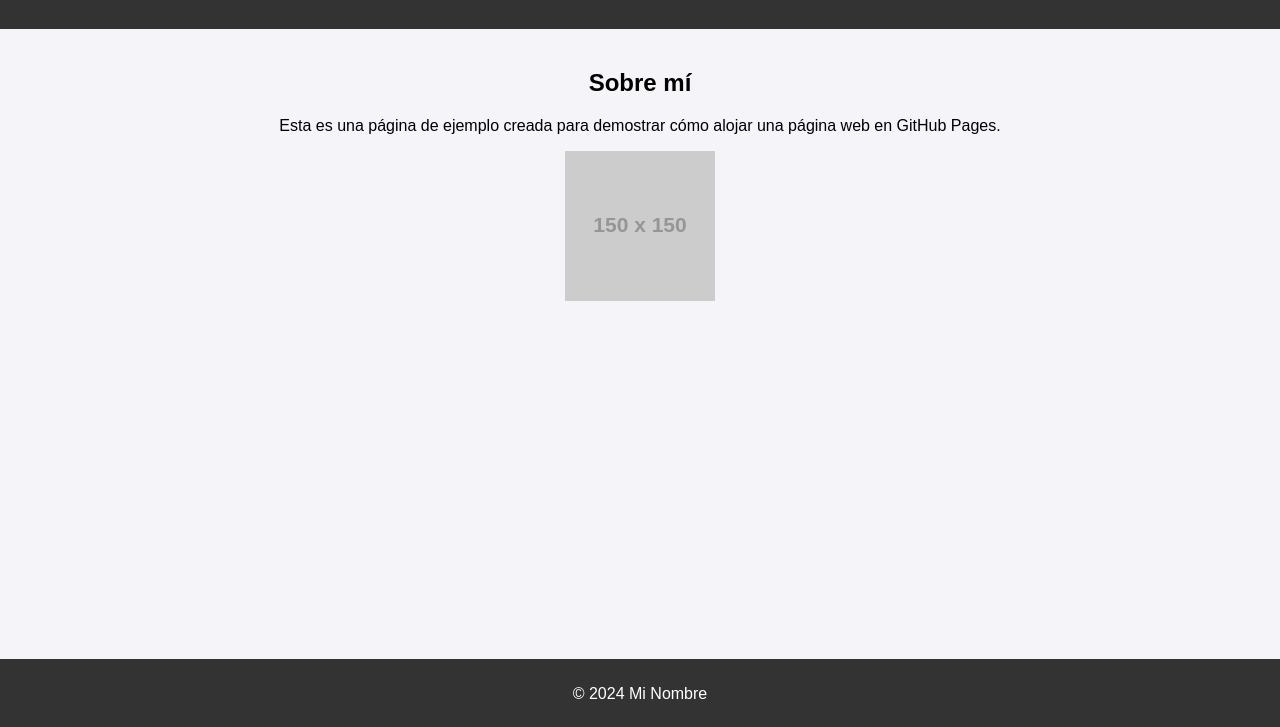
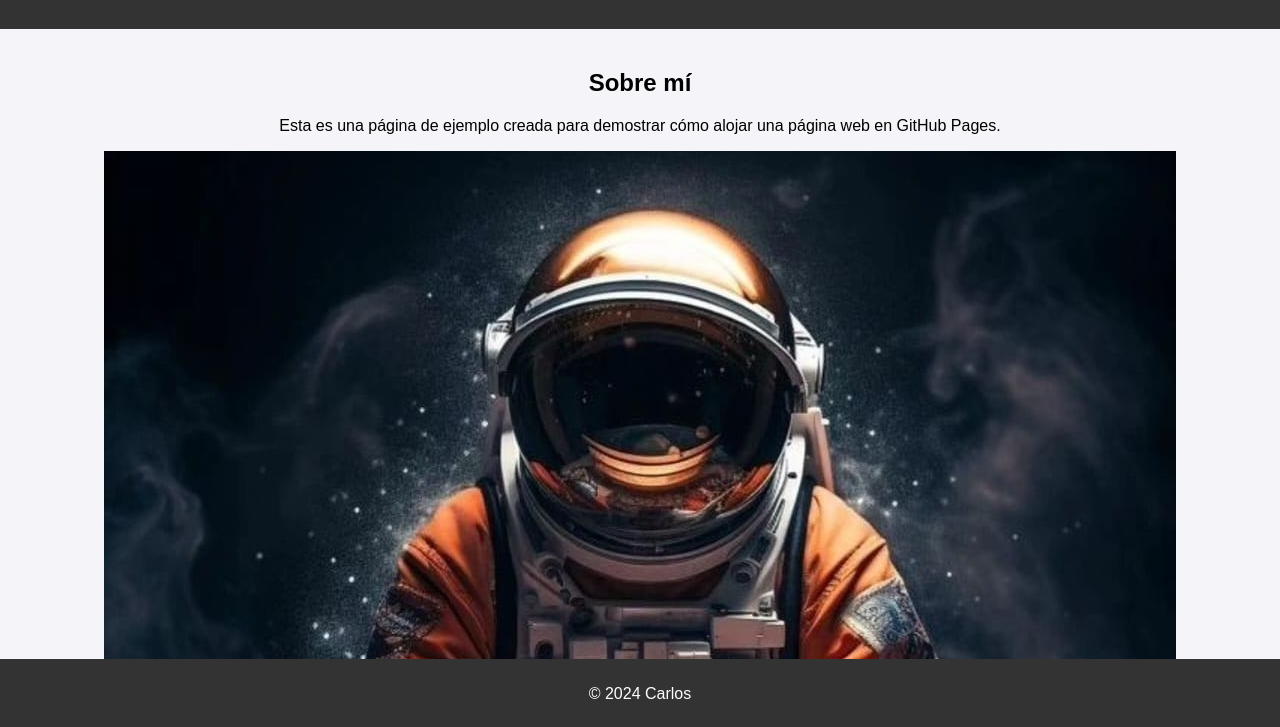
Before and after one commit to Carlos26-Ing/Repositori2, a plain HTML site: page index.html in a window 1280 px wide. Shown: the part 71-798 px from the top of the page. Drawn offline with Linux system fonts and the light colour scheme; placeholder pictures from the web are drawn by us.

Commit message:
Modificacion index.html

```diff
--- a/index.html
+++ b/index.html
@@ -37,10 +37,10 @@ bottom: 0;
 <main>
 <h2>Sobre mí</h2>
 <p>Esta es una página de ejemplo creada para demostrar cómo alojar una página web en GitHub Pages.</p>
-<img src="https://via.placeholder.com/150" alt="Imagen de ejemplo" />
+<img src="gravedad.jpg" alt="Imagen de ejemplo" />
 </main>
 <footer>
-<p>© 2024 Mi Nombre</p>
+<p>© 2024 Carlos </p>
 </footer>
 </body>
 </html>
```
Also changed, not shown: gravedad.jpg (added).
